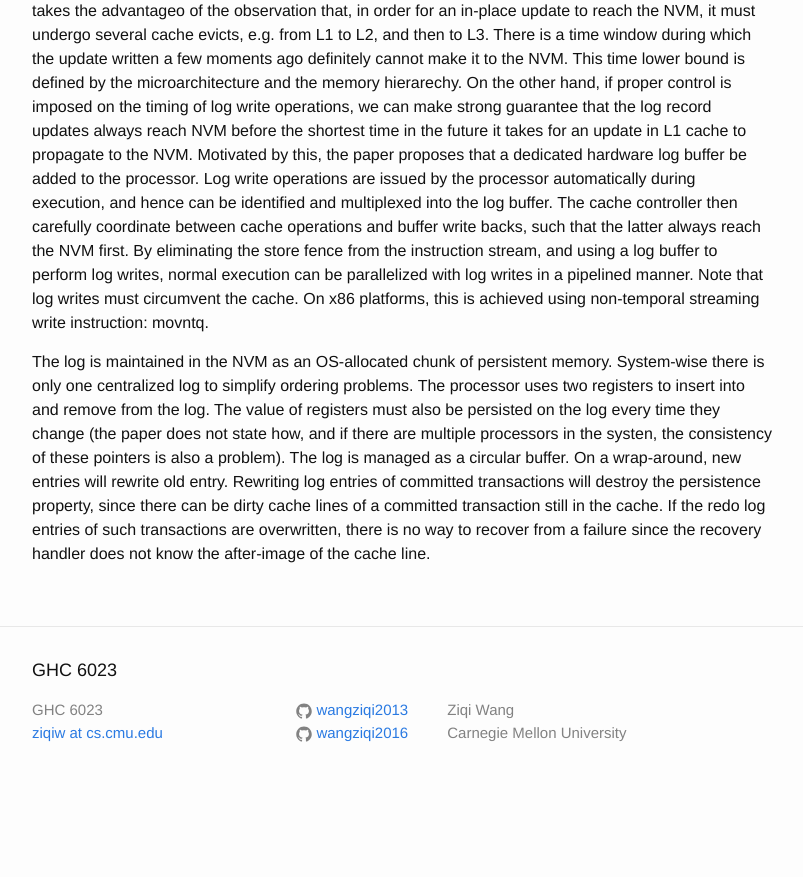
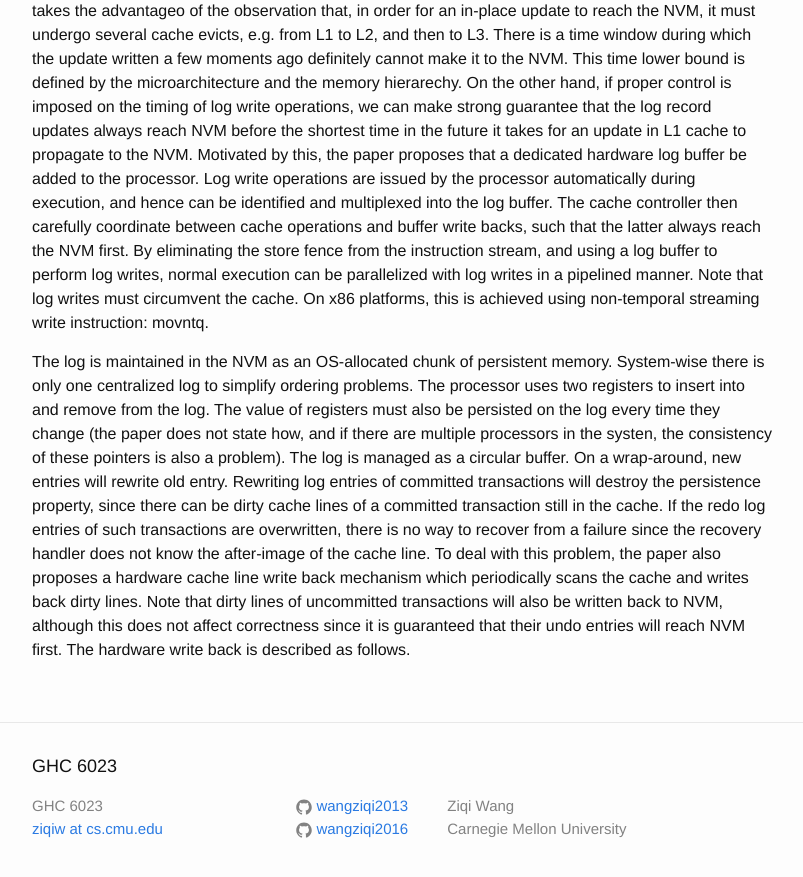
Before and after one commit to wangziqi2013/wangziqi2013.github.io, a Jekyll site: the page built from _posts/2019-01-14-steal-no-force.markdown, in a window 1280 px wide and 900 px high, scrolled down 2011 px. Shown: the top 877 px of the window, without its empty margins (238-1041 px from the left). Built offline with Jekyll 4.4.1, drawn with Linux system fonts in a browser that asks for light colours; before the commit the page ends 2815 px from its top, so only the background shows below that.

Commit message:
Adding hardware write back

```diff
--- a/_posts/2019-01-14-steal-no-force.markdown
+++ b/_posts/2019-01-14-steal-no-force.markdown
@@ -85,4 +85,7 @@ in the systen, the consistency of these pointers is also a problem). The log is
 new entries will rewrite old entry. Rewriting log entries of committed transactions will destroy the persistence property, since
 there can be dirty cache lines of a committed transaction still in the cache. If the redo log entries of such transactions
 are overwritten, there is no way to recover from a failure since the recovery handler does not know the after-image of the
-cache line.
+cache line. To deal with this problem, the paper also proposes a hardware cache line write back mechanism which periodically
+scans the cache and writes back dirty lines. Note that dirty lines of uncommitted transactions will also be written back
+to NVM, although this does not affect correctness since it is guaranteed that their undo entries will reach NVM first.
+The hardware write back is described as follows.
```
